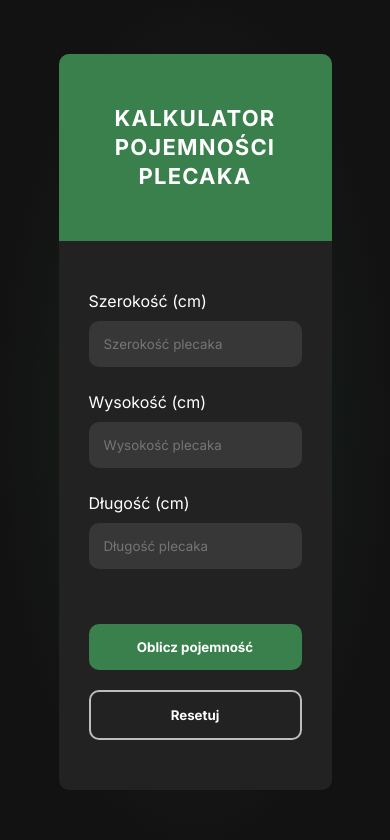
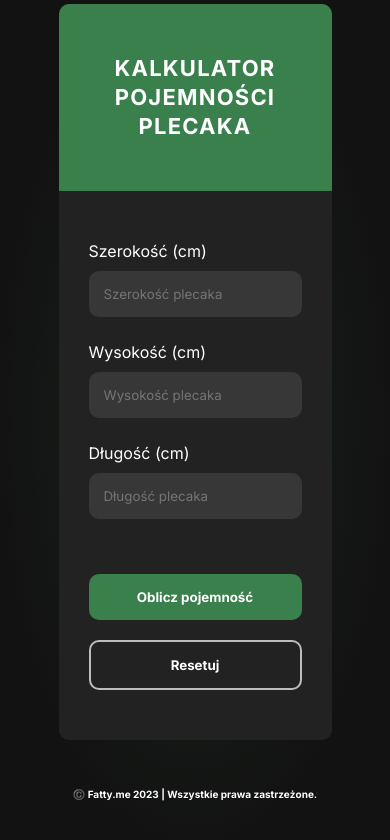
Before and after one commit to FattyIsKing/backpack-size-calculator, a React (Create React App) app: page / in a window 390 px wide. Shown: the top 840 px of the page. Built offline with nearby package versions, Linux system fonts and the light colour scheme.

Commit message:
Add footer

```diff
--- a/src/App.jsx
+++ b/src/App.jsx
@@ -1,6 +1,7 @@
 import styles from "./App.module.scss";
 import Form from "./components/Form/Form";
 import Result from "./components/Result/Result";
+import Footer from "./components/Footer/Footer";
 import { useState } from "react";
 function App() {
   const [result, setResult] = useState(0);
@@ -16,6 +17,7 @@ function App() {
         <Form setResult={setResult} setErrors={setErrors} errors={errors} />
         {result !== 0 && <Result result={result} />}
       </div>
+      <Footer />
     </div>
   );
 }
--- a/src/App.module.scss
+++ b/src/App.module.scss
@@ -11,6 +11,7 @@
 .wrapper_error {
   background: radial-gradient(50% 50% at 50% 50%, rgba(255, 61, 61, 0.2) 0%, rgba(18, 18, 18, 0.2) 100%), #121212;
 }
+
 .main {
   display: flex;
   flex-direction: column;
--- /dev/null
+++ b/src/components/Footer/Footer.jsx
@@ -0,0 +1,12 @@
+import React from "react";
+import styles from "./Footer.module.scss";
+
+const Footer = () => {
+  return (
+    <div className={styles.wrapper}>
+      <p>©️ Fatty.me 2023 | Wszystkie prawa zastrzeżone.</p>
+    </div>
+  );
+};
+
+export default Footer;
--- /dev/null
+++ b/src/components/Footer/Footer.module.scss
@@ -0,0 +1,26 @@
+.wrapper {
+  display: flex;
+  align-items: center;
+  justify-content: center;
+  height: 100px;
+  width: 100%;
+  p {
+    font-weight: bold;
+  }
+}
+
+@media screen and (max-width: 570px) {
+  .wrapper {
+    p {
+      font-size: 12px;
+    }
+  }
+}
+
+@media screen and (max-width: 450px) {
+  .wrapper {
+    p {
+      font-size: 10px;
+    }
+  }
+}
--- a/src/components/Result/Result.jsx
+++ b/src/components/Result/Result.jsx
@@ -16,9 +16,13 @@ const Result = ({ result }) => {
       setResultFormat(`${result.toFixed(2)} litrów`);
     }
   };
-  useEffect(() => {
-    resultInit();
-  }, [result]);
+  useEffect(
+    () => {
+      resultInit();
+    },
+    [result],
+    resultInit
+  );
   return (
     <div className={styles.wrapper}>
       <p>Pojemność twojego plecaka wynosi</p>
```
